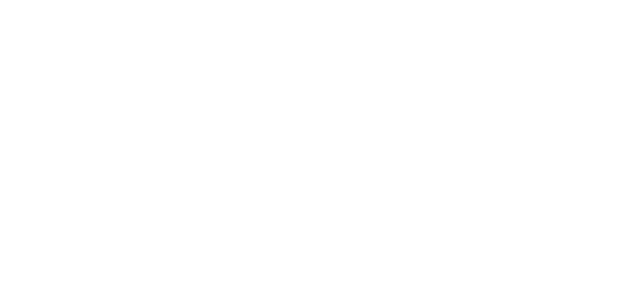
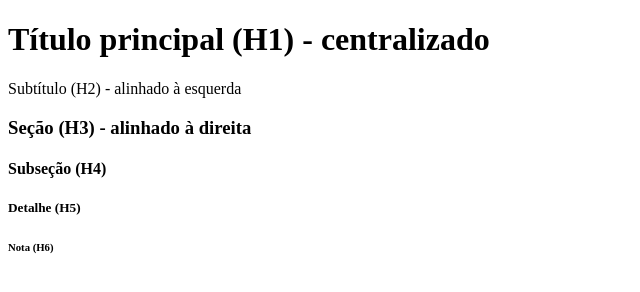
Before and after one commit to GiovanniCabralO/web-design-tarefa3, a plain HTML site: page index.html in a window 1280 px wide. Shown: the whole page, without its empty margins (0-640 px from the left). Drawn offline with Linux system fonts and the light colour scheme.

Commit message:
commit 2

```diff
--- a/index.html
+++ b/index.html
@@ -5,5 +5,13 @@
         <title>Aula 03 - Web Design</title>
     </head>
     <body>
+        <header>
+            <h1 align: "center">Título principal (H1) - centralizado</h1>
+            <h2 align: "left"></h2>Subtítulo (H2) - alinhado à esquerda</h2>
+            <h3 align: "right">Seção (H3) - alinhado à direita</h3>
+            <h4>Subseção (H4)</h4>
+            <h5>Detalhe (H5)</h5>
+            <h6>Nota (H6)</h6>
+        </header>
     </body>
 </html>
```
